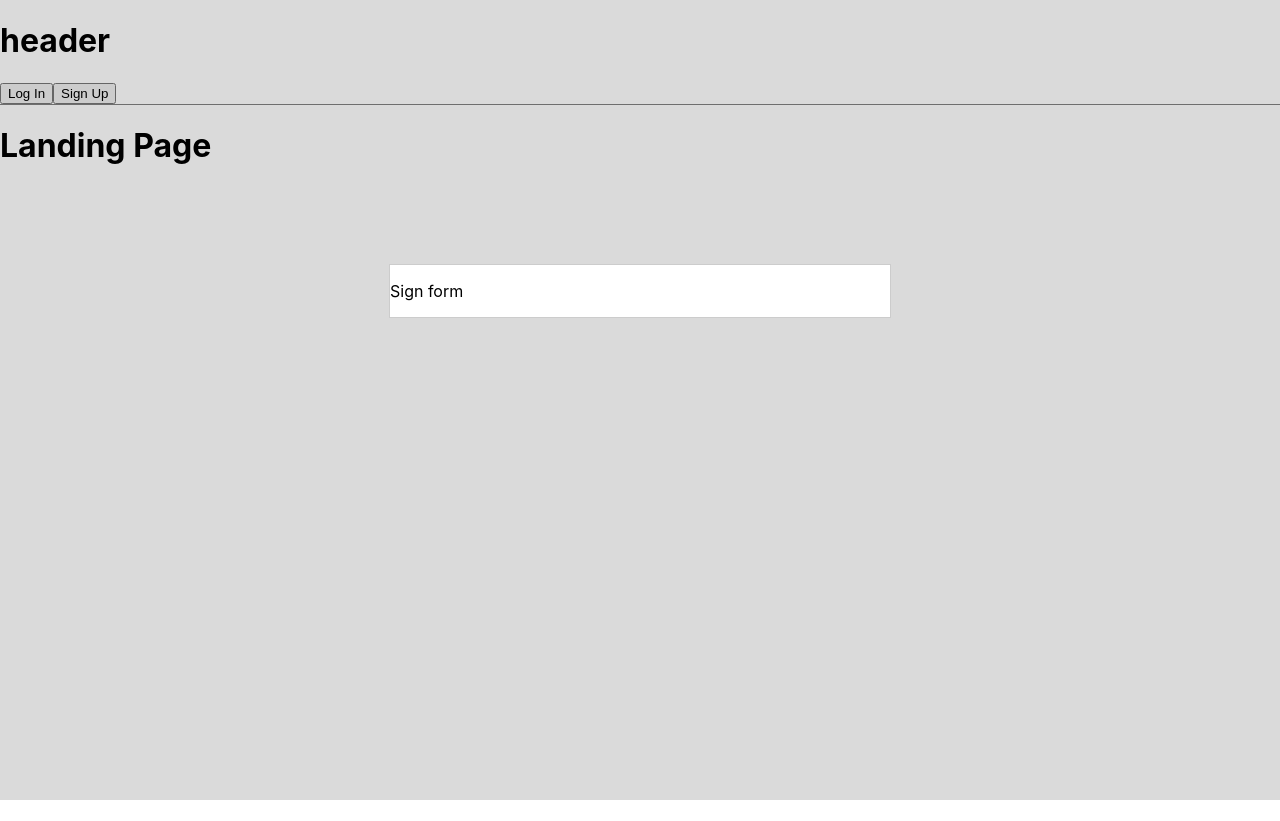
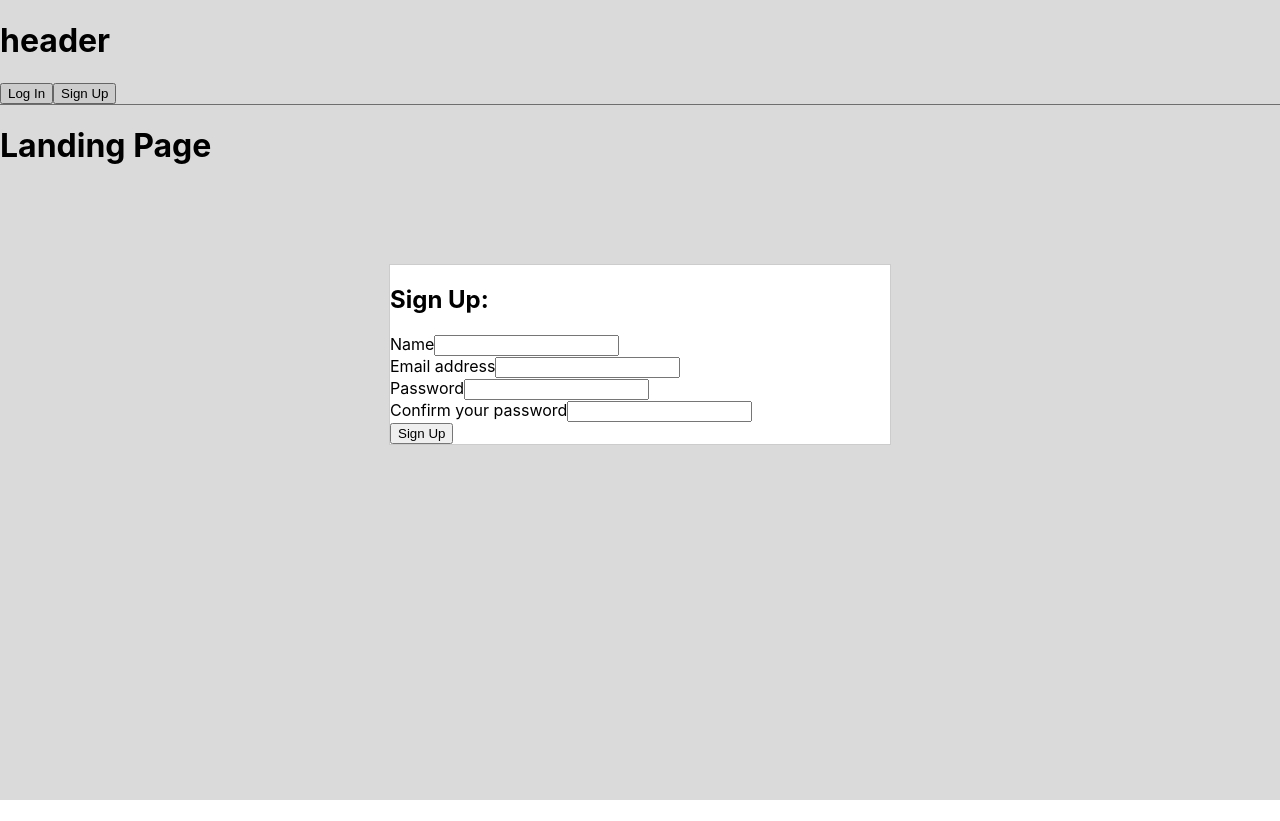
Before and after one commit to saraavvi/todo-react-frontend, a React (Create React App) app: page / in a window 1280 px wide. Both pictures are taken after a click on the button "Sign Up". Built offline with nearby package versions, Linux system fonts and the light colour scheme.

Commit message:
:sparkles: Add sign up form to header

```diff
--- a/src/components/Header.jsx
+++ b/src/components/Header.jsx
@@ -1,13 +1,18 @@
-import React from "react";
-import classes from "./Header.module.css";
+import React from 'react';
+import classes from './Header.module.css';
 import ModalButton from './ModalButton';
+import SignupForm from './SignupForm';
 
 export default function Header() {
   return (
-    <header className={classes["header"]}>
+    <header className={classes['header']}>
       <h1>header</h1>
-      <ModalButton buttonText={'Log In'}><p>Login form</p></ModalButton>
-      <ModalButton buttonText={'Sign Up'}><p>Sign form</p></ModalButton>
+      <ModalButton buttonText={'Log In'}>
+        <p>Login form</p>
+      </ModalButton>
+      <ModalButton buttonText={'Sign Up'}>
+        <SignupForm />
+      </ModalButton>
     </header>
   );
 }
--- /dev/null
+++ b/src/components/SignupForm.jsx
@@ -0,0 +1,102 @@
+import React, { useState } from 'react';
+import { useHistory } from 'react-router-dom';
+import axios from 'axios';
+
+const SignupForm = () => {
+  const [formData, setFormData] = useState({
+    name: '',
+    email: '',
+    password: '',
+    passwordConfirm: '',
+  });
+
+  const history = useHistory();
+
+  function handleOnChange(e) {
+    e.preventDefault();
+    setFormData({ ...formData, [e.target.name]: e.target.value });
+  }
+
+  const handlePost = (data) => {
+    return axios
+      .post('/api/users/signup', {
+        body: data,
+      })
+      .then((res) => res.json())
+      .then((data) => {
+        if (data.token) {
+          localStorage.setItem('jwt', data.token);
+          history.push('/lists');
+        } else window.alert('Invalid email or password. Please try again.');
+      })
+      .catch((err) => console.log(err.response.data.message));
+  };
+
+  function handleOnSubmit(e) {
+    e.preventDefault();
+    const payload = {
+      name: formData.name,
+      email: formData.email,
+      password: formData.password,
+      passwordConfirm: formData.passwordConfirm,
+    };
+    handlePost(payload);
+  }
+
+  return (
+    <form onSubmit={handleOnSubmit}>
+      <div>
+        <h2>Sign Up:</h2>
+      </div>
+      <div>
+        <label htmlFor='signupName'>Name</label>
+        <input
+          type='name'
+          autoComplete='name'
+          id='signupName'
+          name='name'
+          value={formData.name}
+          onChange={handleOnChange}
+        />
+      </div>
+      <div>
+        <label htmlFor='signupEmail'>Email address</label>
+        <input
+          type='email'
+          autoComplete='email'
+          id='signupEmail'
+          name='email'
+          value={formData.email}
+          onChange={handleOnChange}
+        />
+      </div>
+      <div>
+        <label htmlFor='signupPassword'>Password</label>
+        <input
+          type='password'
+          autoComplete='password'
+          id='signupPassword'
+          name='password'
+          value={formData.password}
+          onChange={handleOnChange}
+        />
+      </div>
+      <div>
+        <label htmlFor='signupPasswordConfirm'>Confirm your password</label>
+        <input
+          type='passwordConfirm'
+          autoComplete='passwordConfirm'
+          id='signupPasswordConfirm'
+          name='passwordConfirm'
+          value={formData.passwordConfirm}
+          onChange={handleOnChange}
+        />
+      </div>
+      <div>
+        <input type='submit' value='Sign Up' />
+      </div>
+    </form>
+  );
+};
+
+export default SignupForm;
```
